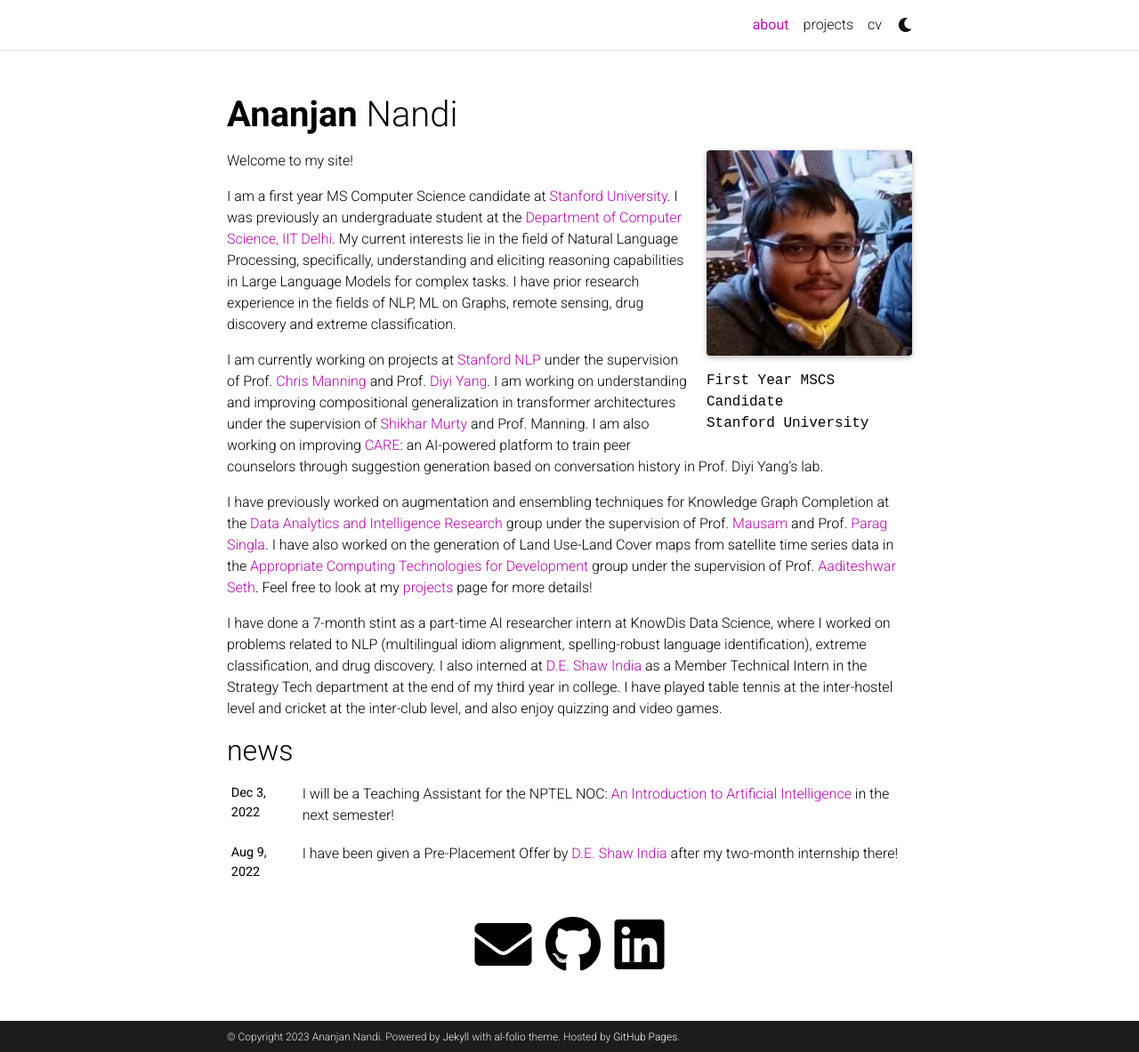
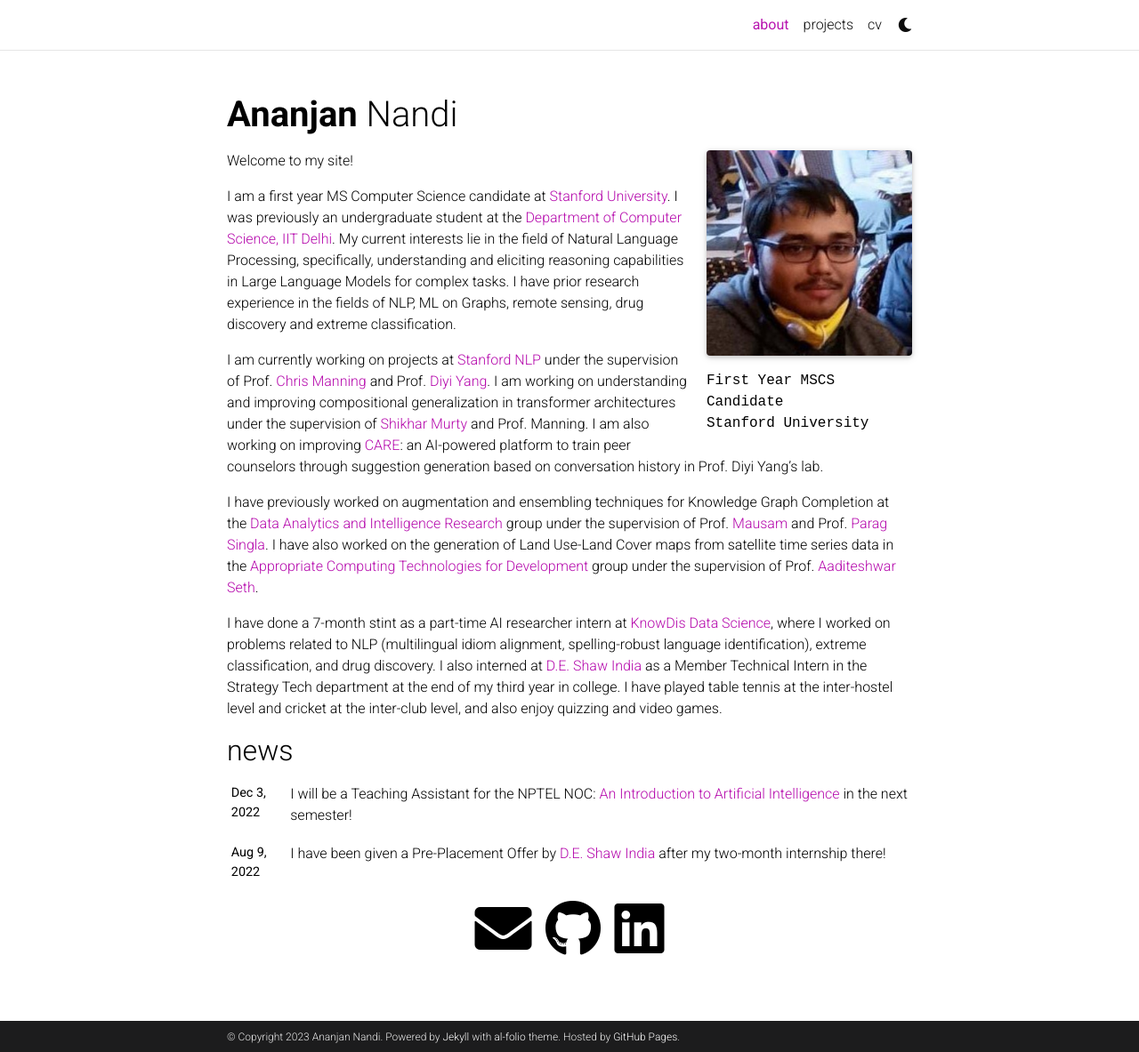
Before and after one commit to ananjan-nandi-9/ananjan-nandi-9.github.io, a Jekyll site: the page built from _pages/about.md, in a window 1280 px wide and 1183 px high. Shown: the whole window at 89% size. Built offline with Jekyll 4.4.1, drawn with Linux system fonts in a browser that asks for light colours; full-size pictures stand in for the smaller copies a plugin makes; comment, search, counter and statistics services are not loaded; a style sheet for code colours, icons or effects is not loaded.

Commit message:
Update CV

```diff
--- a/_pages/about.md
+++ b/_pages/about.md
@@ -21,6 +21,6 @@
 
 I am currently working on projects at [Stanford NLP](https://nlp.stanford.edu/people/) under the supervision of Prof. [Chris Manning](https://nlp.stanford.edu/~manning/) and Prof. [Diyi Yang](https://cs.stanford.edu/~diyiy/group.html). I am working on understanding and improving compositional generalization in transformer architectures under the supervision of [Shikhar Murty](https://murtyshikhar.github.io/) and Prof. Manning. I am also working on improving [CARE](https://arxiv.org/pdf/2305.08982.pdf): an AI-powered platform to train peer counselors through suggestion generation based on conversation history in Prof. Diyi Yang's lab.
 
-I have previously worked on augmentation and ensembling techniques for Knowledge Graph Completion at the [Data Analytics and Intelligence Research](https://github.com/dair-iitd) group under the supervision of Prof. [Mausam](https://www.cse.iitd.ac.in/~mausam) and Prof. [Parag Singla](https://www.cse.iitd.ac.in/~parags/). I have also worked on the generation of Land Use-Land Cover maps from satellite time series data in the [Appropriate Computing Technologies for Development](http://act4d.iitd.ernet.in/) group under the supervision of Prof. [Aaditeshwar Seth](https://www.cse.iitd.ac.in/~aseth/). Feel free to look at my [projects](https://ananjan-nandi-9.github.io/projects/) page for more details!
+I have previously worked on augmentation and ensembling techniques for Knowledge Graph Completion at the [Data Analytics and Intelligence Research](https://github.com/dair-iitd) group under the supervision of Prof. [Mausam](https://www.cse.iitd.ac.in/~mausam) and Prof. [Parag Singla](https://www.cse.iitd.ac.in/~parags/). I have also worked on the generation of Land Use-Land Cover maps from satellite time series data in the [Appropriate Computing Technologies for Development](http://act4d.iitd.ernet.in/) group under the supervision of Prof. [Aaditeshwar Seth](https://www.cse.iitd.ac.in/~aseth/).
 
-I have done a 7-month stint as a part-time AI researcher intern at KnowDis Data Science, where I worked on problems related to NLP (multilingual idiom alignment, spelling-robust language identification), extreme classification, and drug discovery. I also interned at [D.E. Shaw India](https://www.deshawindia.com/) as a Member Technical Intern in the Strategy Tech department at the end of my third year in college. I have played table tennis at the inter-hostel level and cricket at the inter-club level, and also enjoy quizzing and video games.
+I have done a 7-month stint as a part-time AI researcher intern at [KnowDis Data Science](https://www.knowdis.ai/), where I worked on problems related to NLP (multilingual idiom alignment, spelling-robust language identification), extreme classification, and drug discovery. I also interned at [D.E. Shaw India](https://www.deshawindia.com/) as a Member Technical Intern in the Strategy Tech department at the end of my third year in college. I have played table tennis at the inter-hostel level and cricket at the inter-club level, and also enjoy quizzing and video games.
```
Also changed, not shown: _news/announcement_3.md (added, +8 -0 lines), _news/announcement_4.md (added, +8 -0 lines), _pages/cv.md (+1 -1 lines), 1 other file.
